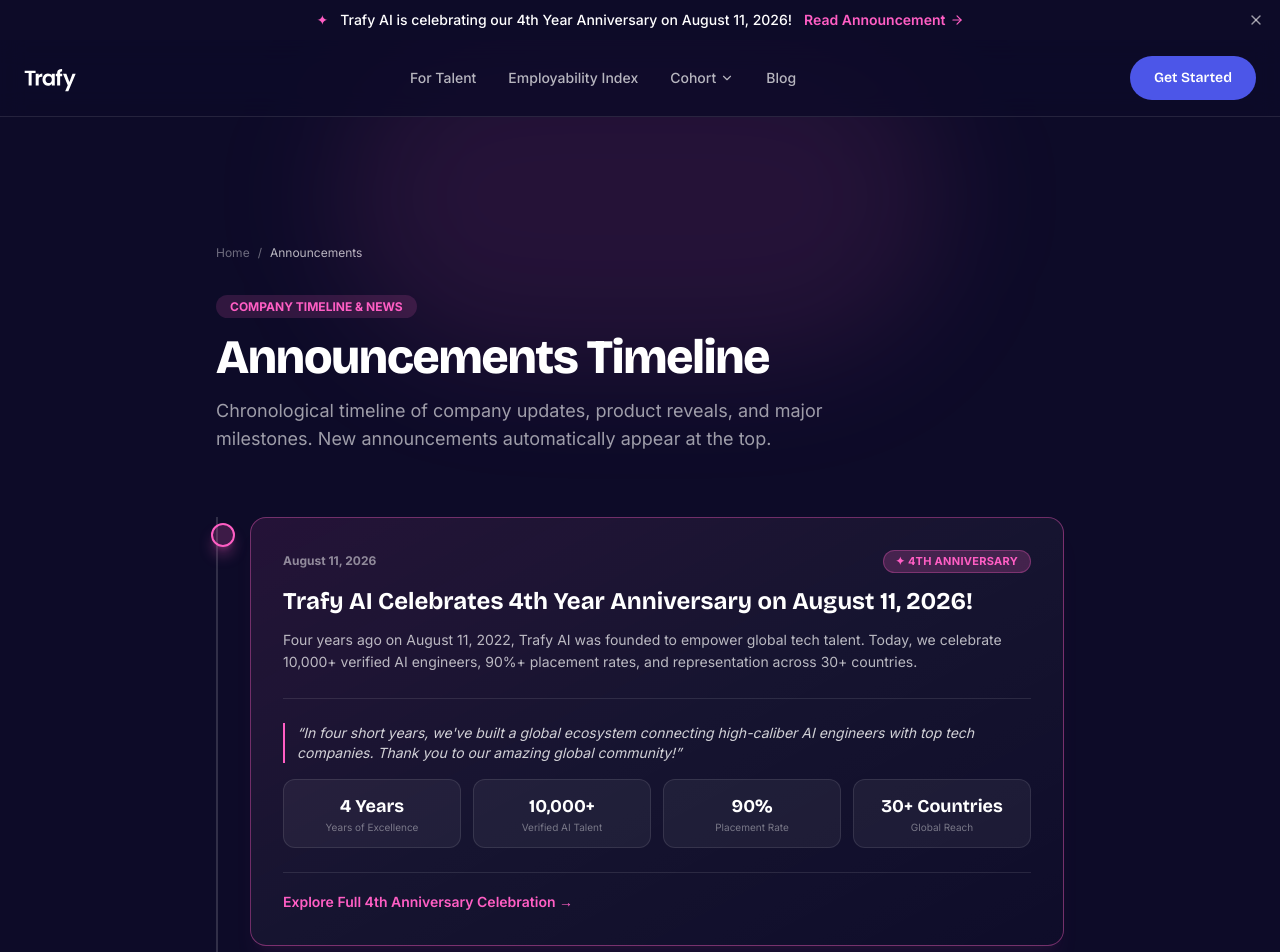
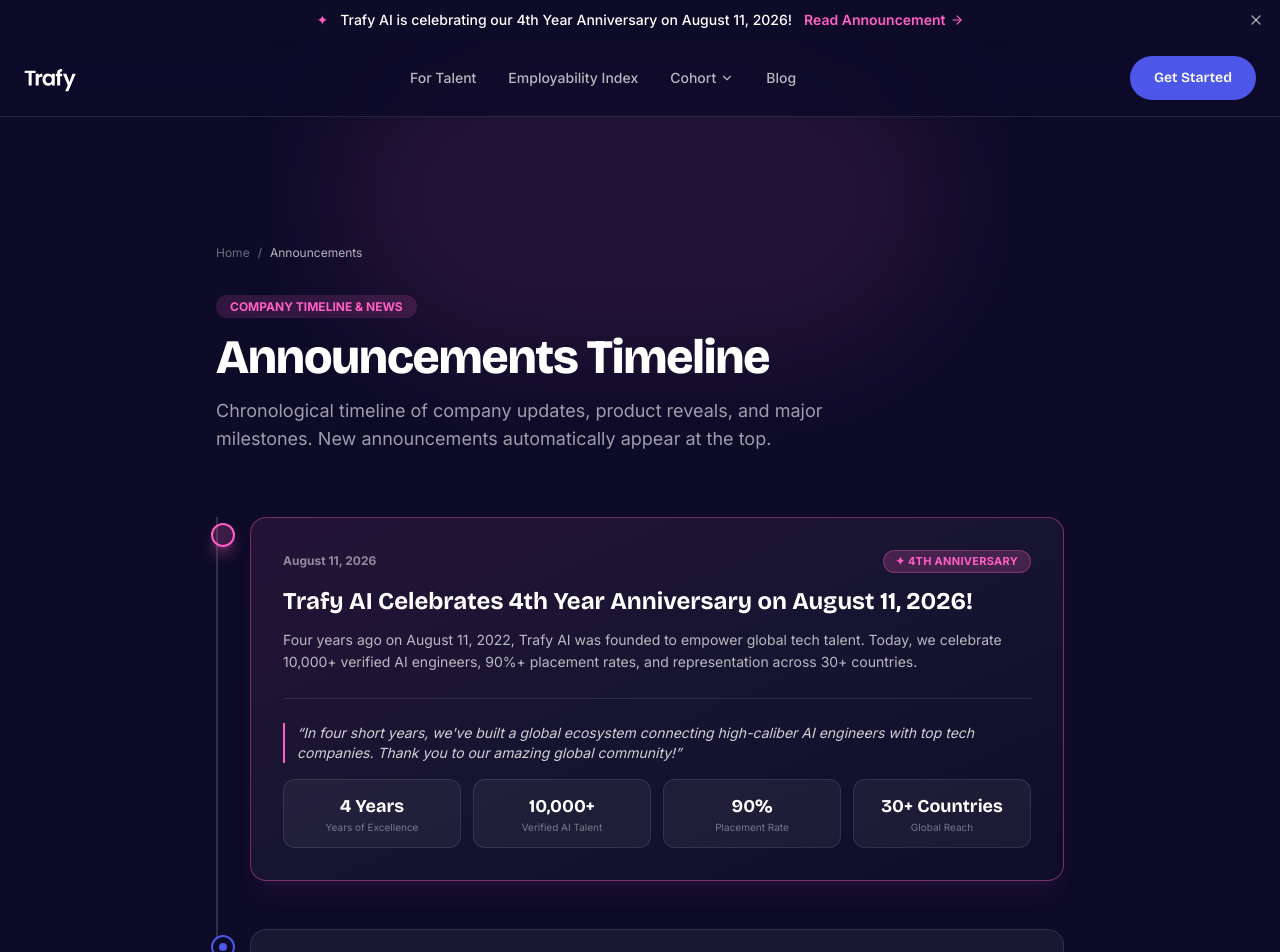
Before and after one commit to Aarupadaiyar/edtech-trafy.ai, a React (Vite) app: page /announcements in a window 1280 px wide. Shown: the top 952 px of the page. Built offline with nearby package versions, Linux system fonts and the light colour scheme.

Commit message:
fix: remove all sub-page links, point everything to /announcements and /press

```diff
--- a/src/App.tsx
+++ b/src/App.tsx
@@ -102,7 +102,7 @@
       <AnnouncementBar
         message="Trafy AI is celebrating our 4th Year Anniversary on August 11, 2026!"
         linkLabel="Read Announcement"
-        href="/announcements#anniversary-4th"
+        href="/announcements"
       />
       <Navbar
         logoLabel="Trafy"
--- a/src/components/Footer.tsx
+++ b/src/components/Footer.tsx
@@ -66,7 +66,7 @@
   { label: "Careers", href: "/careers" },
   { label: "Blog", href: "/blog" },
   { label: "Press", href: "/press" },
-  { label: "Announcements", href: "/announcements/4th-anniversary" },
+  { label: "Announcements", href: "/announcements" },
   { label: "Contact", href: "mailto:hello@trafy.ai" },
 ];
 
--- a/src/pages/Announcements.tsx
+++ b/src/pages/Announcements.tsx
@@ -26,8 +26,6 @@
     summary:
       "Four years ago on August 11, 2022, Trafy AI was founded to empower global tech talent. Today, we celebrate 10,000+ verified AI engineers, 90%+ placement rates, and representation across 30+ countries.",
     isLatest: true,
-    link: "/announcements/4th-anniversary",
-    linkText: "Explore Full 4th Anniversary Celebration →",
     details: {
       stats: [
         { label: "Years of Excellence", value: "4 Years" },
@@ -47,7 +45,7 @@
     title: "Building the Next-Generation AI-Driven Professional Networking App",
     summary:
       "Trafy AI is officially developing a privacy-first, skill-verified networking platform built specifically for software developers, AI engineers, and tech founders.",
-    link: "/press/networking-app",
+    link: "/press",
     linkText: "Read Official Press Release →",
   },
   {
--- a/src/pages/Press.tsx
+++ b/src/pages/Press.tsx
@@ -103,7 +103,7 @@
           <p className="mt-1 text-sm text-white/70">Celebrating 4 years of empowering global AI talent and building borderless careers.</p>
         </div>
         <Link
-          to="/announcements/4th-anniversary"
+          to="/announcements"
           className="inline-flex items-center justify-center whitespace-nowrap rounded-xl bg-rose px-4 py-2.5 text-sm font-semibold text-white transition-all hover:brightness-110 shadow-md shadow-rose/20"
         >
           View Announcement Timeline →
```
